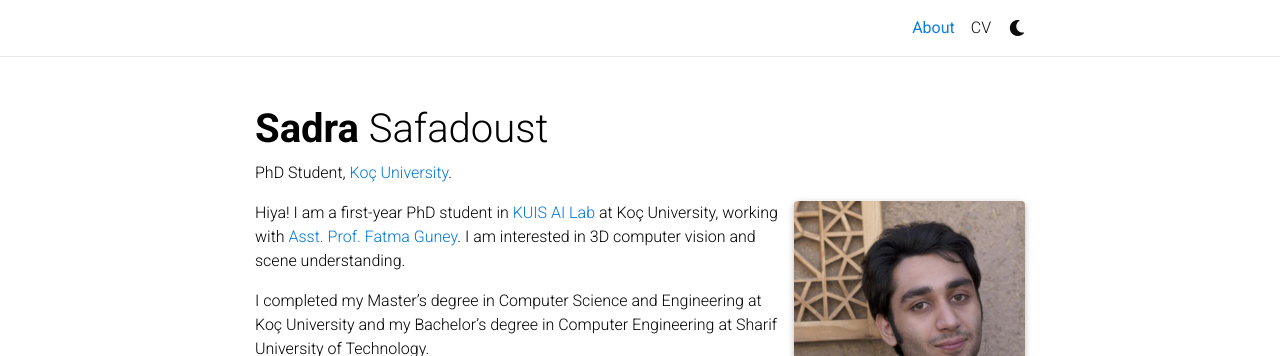
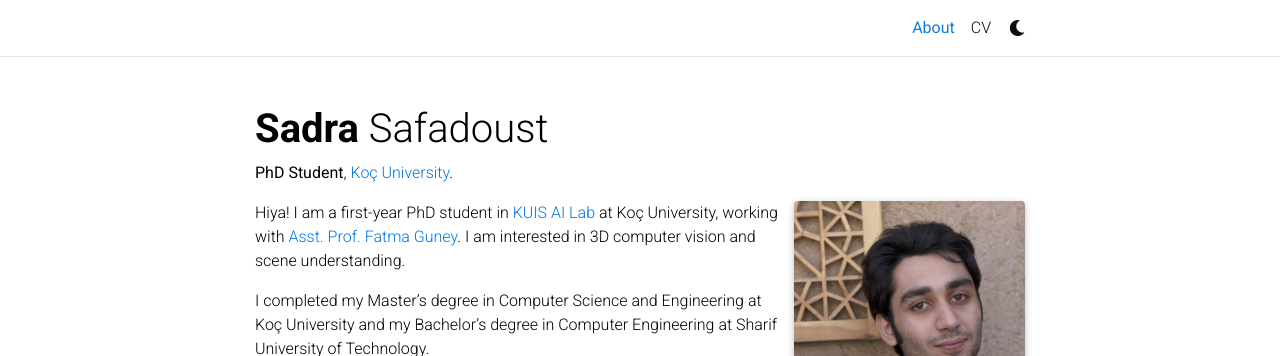
Before and after one commit to sadrasafa/sadrasafa.github.io, a Jekyll site: the page built from _pages/about.md, in a window 1280 px wide. Shown: the top 356 px of the page. Built offline with Jekyll 4.4.1, drawn with Linux system fonts in a browser that asks for light colours; full-size pictures stand in for the smaller copies a plugin makes; comment, search, counter and statistics services are not loaded; a style sheet for code colours, icons or effects is not loaded.

```diff
--- a/_pages/about.md
+++ b/_pages/about.md
@@ -2,7 +2,7 @@
 layout: about
 title: About
 permalink: /
-subtitle: PhD Student, <a href='https://www.ku.edu.tr/'>Koç University</a>.
+subtitle: <b>PhD Student</b>, <a href='https://www.ku.edu.tr/'>Koç University</a>.
 
 profile:
   align: right
```
